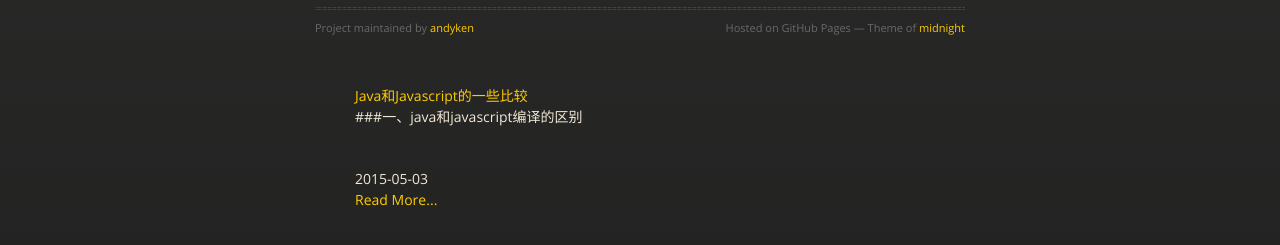
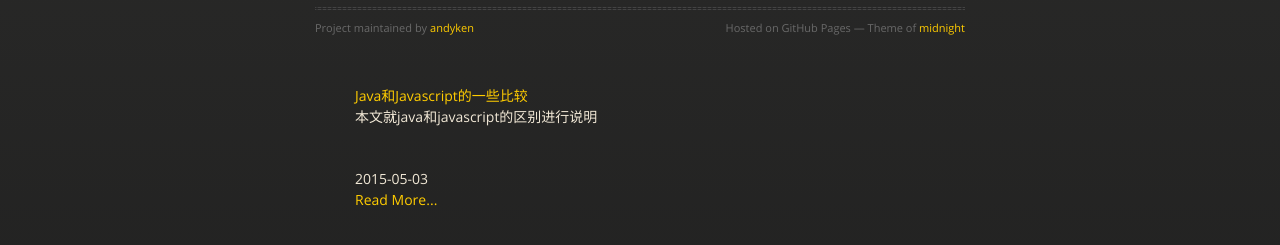
Before and after one commit to andyken/andyken.github.io, a Jekyll site: the page built from index.html, in a window 1280 px wide. Shown: the part 186-431 px from the top of the page. Built offline with Jekyll 4.4.1, drawn with Linux system fonts in a browser that asks for light colours; Markdown is read by kramdown in place of the engine named in the settings.

```diff
--- a/_config.yml
+++ b/_config.yml
@@ -6,6 +6,6 @@ title: AndyKen's blog
 description: every coin has two sides
 theme: midnight
 disqusname: andyken
-
+excerpt_separator: "<!--more-->"
 # theme can be: hack, leap-day, merlot, midnight, minimal, modernist, slate, time-machine
 # those themes are all come from GitHub Pages Themes
--- a/_posts/2015-05-03-the-difference-between-java-and-javascript.md
+++ b/_posts/2015-05-03-the-difference-between-java-and-javascript.md
@@ -3,6 +3,9 @@ layout: default
 title: Java和Javascript的一些比较
 comments: true
 ---
+
+本文就java和javascript的区别进行说明
+<!--more-->
 
 ###一、java和javascript编译的区别
 
```
